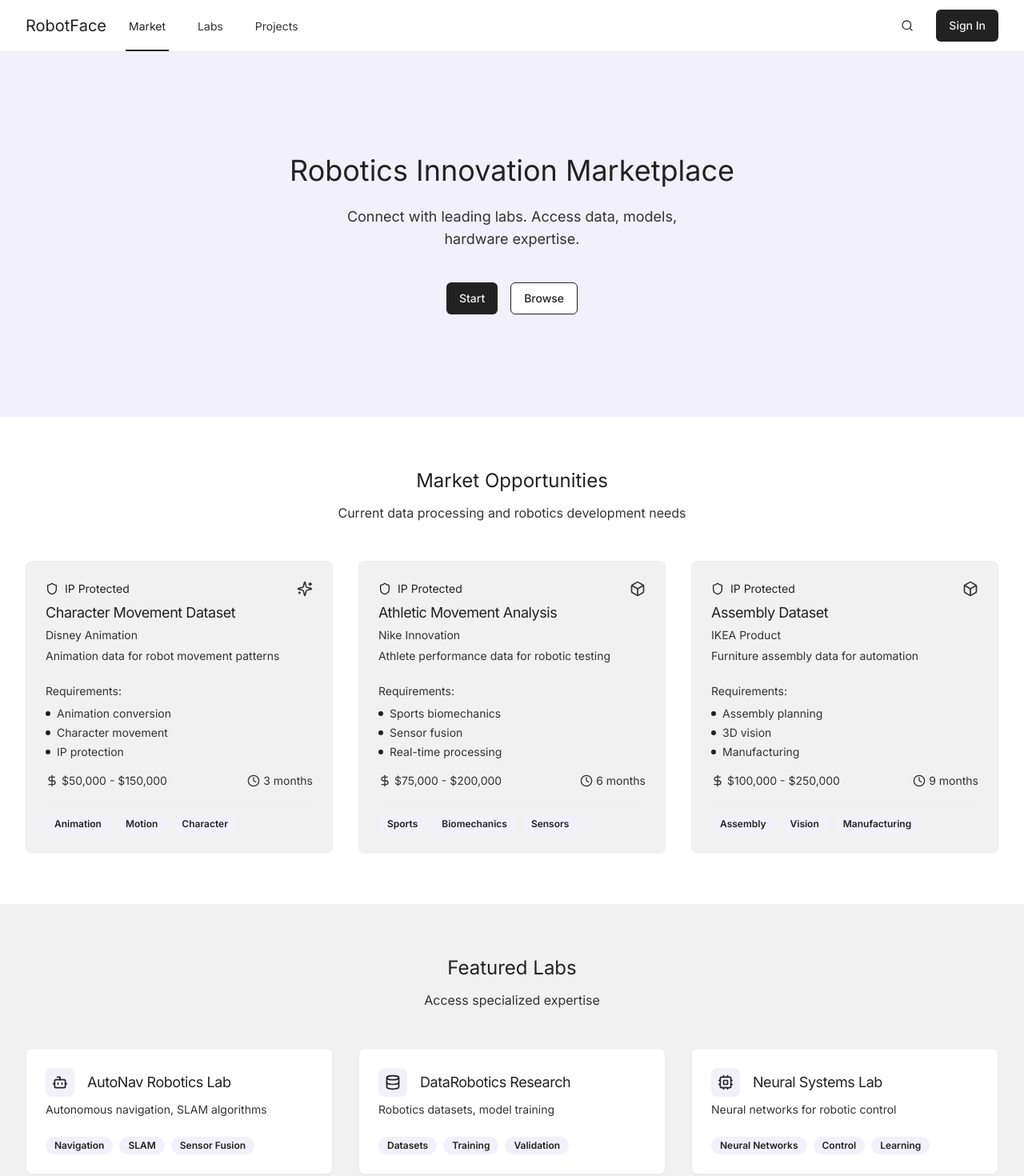
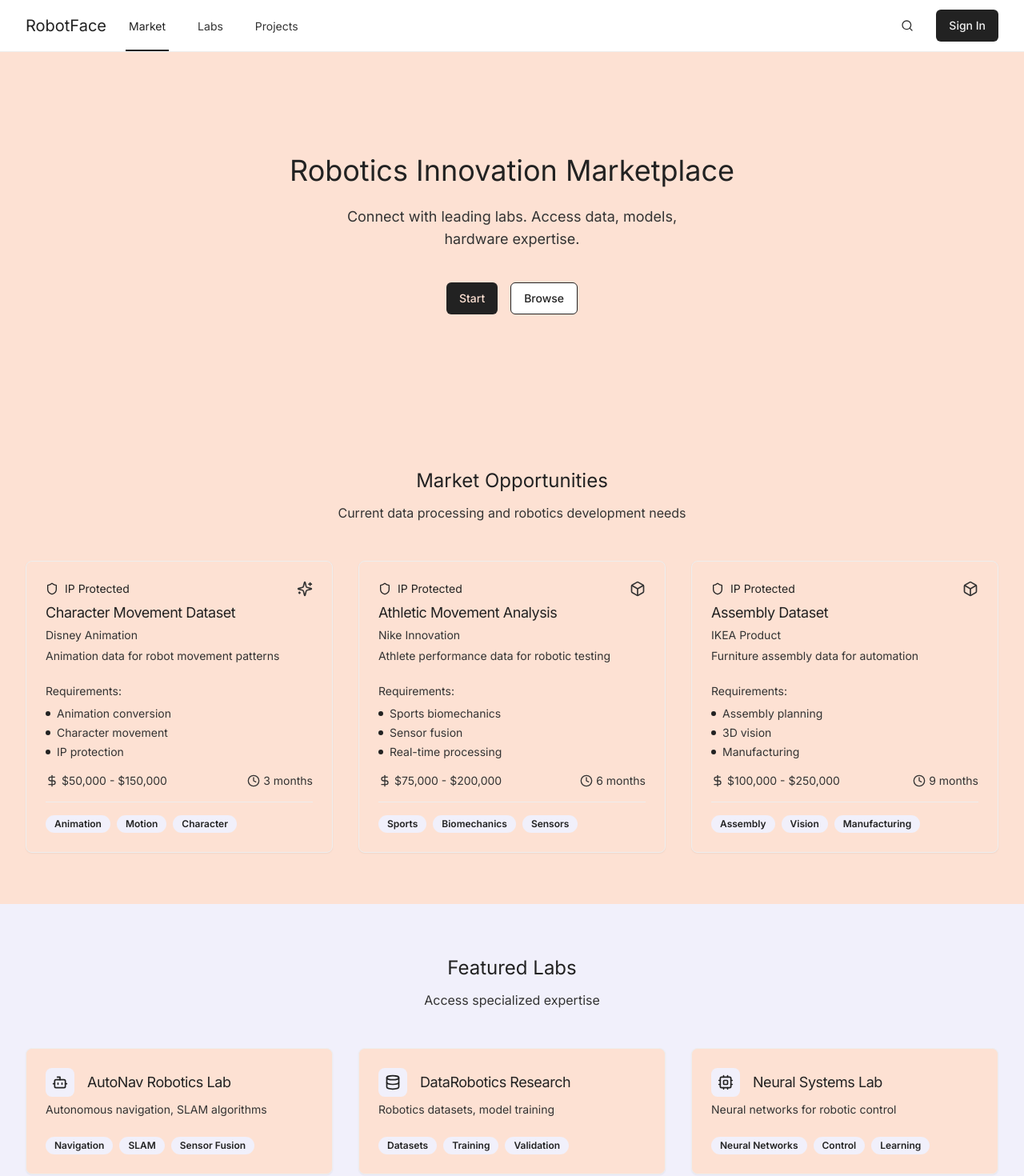
Before and after one commit to isakbot/robotic-face, a React (Vite) app: page / in a window 1280 px wide. Shown: the top 1470 px of the page at 80% size. Built offline with nearby package versions, Linux system fonts and the light colour scheme.

Commit message:
Refactor code and update styles
Refactored the existing codebase for improved structure and readability. Updated styles to incorporate a more beige color palette throughout the application.
[skip gpt_engineer]

```diff
--- a/src/components/FeaturedLabs.tsx
+++ b/src/components/FeaturedLabs.tsx
@@ -25,7 +25,7 @@ const labs = [
 
 export const FeaturedLabs = () => {
   return (
-    <section className="py-16 bg-[#f1f1f1]">
+    <section className="py-16 bg-[#F1F0FB]">
       <div className="max-w-7xl mx-auto px-4 sm:px-6 lg:px-8">
         <div className="text-center">
           <h2 className="text-2xl font-normal text-[#222222]">
@@ -37,10 +37,10 @@ export const FeaturedLabs = () => {
         </div>
         <div className="mt-12 grid gap-8 md:grid-cols-2 lg:grid-cols-3">
           {labs.map((lab) => (
-            <Card key={lab.name} className="bg-[#fff] border-[#eee] hover:border-[#222222] transition-all duration-200">
+            <Card key={lab.name} className="bg-[#FDE1D3] border-[#eee] hover:border-[#222222] transition-all duration-200">
               <CardHeader>
                 <div className="flex items-center space-x-4">
-                  <div className="p-2 bg-[#f1f0fb] rounded-lg">
+                  <div className="p-2 bg-[#F1F0FB] rounded-lg">
                     <lab.icon className="h-5 w-5 text-[#222222]" />
                   </div>
                   <div>
@@ -52,7 +52,7 @@ export const FeaturedLabs = () => {
               <CardContent>
                 <div className="flex flex-wrap gap-2">
                   {lab.expertise.map((tag) => (
-                    <Badge key={tag} variant="secondary" className="bg-[#f1f0fb] text-[#222222] hover:bg-[#eee]">
+                    <Badge key={tag} variant="secondary" className="bg-[#F1F0FB] text-[#222222] hover:bg-[#eee]">
                       {tag}
                     </Badge>
                   ))}
--- a/src/components/Hero.tsx
+++ b/src/components/Hero.tsx
@@ -2,7 +2,7 @@ import { Button } from "@/components/ui/button";
 
 export const Hero = () => {
   return (
-    <div className="bg-[#f1f0fb] relative overflow-hidden">
+    <div className="bg-[#FDE1D3] relative overflow-hidden">
       <div className="max-w-7xl mx-auto px-4 sm:px-6 lg:px-8 py-32 relative">
         <div className="text-center">
           <h1 className="text-3xl font-normal text-[#222222] sm:text-4xl">
@@ -12,10 +12,10 @@ export const Hero = () => {
             Connect with leading labs. Access data, models, hardware expertise.
           </p>
           <div className="mt-10 flex justify-center gap-4">
-            <Button className="bg-[#222222] text-[#f1f1f1] hover:bg-[#333333]">
+            <Button className="bg-[#222222] text-[#FDE1D3] hover:bg-[#333333]">
               Start
             </Button>
-            <Button variant="outline" className="border-[#222222] text-[#222222] hover:bg-[#eee]">
+            <Button variant="outline" className="border-[#222222] text-[#222222] hover:bg-[#F1F0FB]">
               Browse
             </Button>
           </div>
--- /dev/null
+++ b/src/components/MarketplaceCard.tsx
@@ -0,0 +1,59 @@
+import { Card, CardContent, CardDescription, CardHeader, CardTitle } from "@/components/ui/card";
+import { Badge } from "@/components/ui/badge";
+import { Shield, Clock, DollarSign } from "lucide-react";
+import { MarketplaceListing } from "@/types/marketplace";
+
+export const MarketplaceCard = ({ listing }: { listing: MarketplaceListing }) => {
+  return (
+    <Card className="bg-[#FDE1D3] border-[#eee] hover:border-[#222222] transition-all duration-200">
+      <CardHeader>
+        <div className="flex items-center justify-between">
+          <div className="flex items-center space-x-2">
+            <Shield className="h-4 w-4 text-[#222222]" />
+            <span className="text-sm font-normal text-[#222222]">IP Protected</span>
+          </div>
+          <listing.icon className="h-5 w-5 text-[#333333]" />
+        </div>
+        <div className="mt-4">
+          <CardTitle className="text-lg font-normal text-[#222222]">{listing.title}</CardTitle>
+          <div className="text-sm text-[#333333] mt-1">{listing.company}</div>
+        </div>
+        <CardDescription className="mt-2 text-[#333333]">
+          {listing.description}
+        </CardDescription>
+      </CardHeader>
+      <CardContent>
+        <div className="space-y-4">
+          <div>
+            <h4 className="text-sm text-[#333333]">Requirements:</h4>
+            <ul className="mt-2 text-sm text-[#333333] space-y-1">
+              {listing.requirements.map((req, index) => (
+                <li key={index} className="flex items-center">
+                  <span className="w-1.5 h-1.5 bg-[#222222] rounded-full mr-2" />
+                  {req}
+                </li>
+              ))}
+            </ul>
+          </div>
+          <div className="flex items-center justify-between text-sm">
+            <div className="flex items-center text-[#333333]">
+              <DollarSign className="h-4 w-4 mr-1" />
+              {listing.budget}
+            </div>
+            <div className="flex items-center text-[#333333]">
+              <Clock className="h-4 w-4 mr-1" />
+              {listing.deadline}
+            </div>
+          </div>
+          <div className="flex flex-wrap gap-2 pt-4 border-t border-[#eee]">
+            {listing.tags.map((tag) => (
+              <Badge key={tag} variant="secondary" className="bg-[#F1F0FB] text-[#222222] hover:bg-[#eee]">
+                {tag}
+              </Badge>
+            ))}
+          </div>
+        </div>
+      </CardContent>
+    </Card>
+  );
+};
--- a/src/components/MarketplaceListings.tsx
+++ b/src/components/MarketplaceListings.tsx
@@ -1,8 +1,8 @@
-import { Card, CardContent, CardDescription, CardHeader, CardTitle } from "@/components/ui/card";
-import { Badge } from "@/components/ui/badge";
-import { Shield, Box, Sparkles, Clock, DollarSign } from "lucide-react";
+import { Sparkles, Box } from "lucide-react";
+import { MarketplaceCard } from "./MarketplaceCard";
+import type { MarketplaceListing } from "@/types/marketplace";
 
-const listings = [
+const listings: MarketplaceListing[] = [
   {
     company: "Disney Animation",
     title: "Character Movement Dataset",
@@ -49,7 +49,7 @@ const listings = [
 
 export const MarketplaceListings = () => {
   return (
-    <section className="py-16 bg-[#fff]">
+    <section className="py-16 bg-[#FDE1D3]">
       <div className="max-w-7xl mx-auto px-4 sm:px-6 lg:px-8">
         <div className="text-center mb-12">
           <h2 className="text-2xl font-normal text-[#222222]">
@@ -61,56 +61,7 @@ export const MarketplaceListings = () => {
         </div>
         <div className="grid gap-8 md:grid-cols-2 lg:grid-cols-3">
           {listings.map((listing) => (
-            <Card key={listing.company} className="bg-[#f1f1f1] border-[#eee] hover:border-[#222222] transition-all duration-200">
-              <CardHeader>
-                <div className="flex items-center justify-between">
-                  <div className="flex items-center space-x-2">
-                    <Shield className="h-4 w-4 text-[#222222]" />
-                    <span className="text-sm font-normal text-[#222222]">IP Protected</span>
-                  </div>
-                  <listing.icon className="h-5 w-5 text-[#333333]" />
-                </div>
-                <div className="mt-4">
-                  <CardTitle className="text-lg font-normal text-[#222222]">{listing.title}</CardTitle>
-                  <div className="text-sm text-[#333333] mt-1">{listing.company}</div>
-                </div>
-                <CardDescription className="mt-2 text-[#333333]">
-                  {listing.description}
-                </CardDescription>
-              </CardHeader>
-              <CardContent>
-                <div className="space-y-4">
-                  <div>
-                    <h4 className="text-sm text-[#333333]">Requirements:</h4>
-                    <ul className="mt-2 text-sm text-[#333333] space-y-1">
-                      {listing.requirements.map((req, index) => (
-                        <li key={index} className="flex items-center">
-                          <span className="w-1.5 h-1.5 bg-[#222222] rounded-full mr-2" />
-                          {req}
-                        </li>
-                      ))}
-                    </ul>
-                  </div>
-                  <div className="flex items-center justify-between text-sm">
-                    <div className="flex items-center text-[#333333]">
-                      <DollarSign className="h-4 w-4 mr-1" />
-                      {listing.budget}
-                    </div>
-                    <div className="flex items-center text-[#333333]">
-                      <Clock className="h-4 w-4 mr-1" />
-                      {listing.deadline}
-                    </div>
-                  </div>
-                  <div className="flex flex-wrap gap-2 pt-4 border-t border-[#eee]">
-                    {listing.tags.map((tag) => (
-                      <Badge key={tag} variant="secondary" className="bg-[#f1f0fb] text-[#222222] hover:bg-[#eee]">
-                        {tag}
-                      </Badge>
-                    ))}
-                  </div>
-                </div>
-              </CardContent>
-            </Card>
+            <MarketplaceCard key={listing.company} listing={listing} />
           ))}
         </div>
       </div>
--- /dev/null
+++ b/src/types/marketplace.ts
@@ -0,0 +1,12 @@
+import { LucideIcon } from "lucide-react";
+
+export interface MarketplaceListing {
+  company: string;
+  title: string;
+  description: string;
+  requirements: string[];
+  budget: string;
+  deadline: string;
+  tags: string[];
+  icon: LucideIcon;
+}
```
